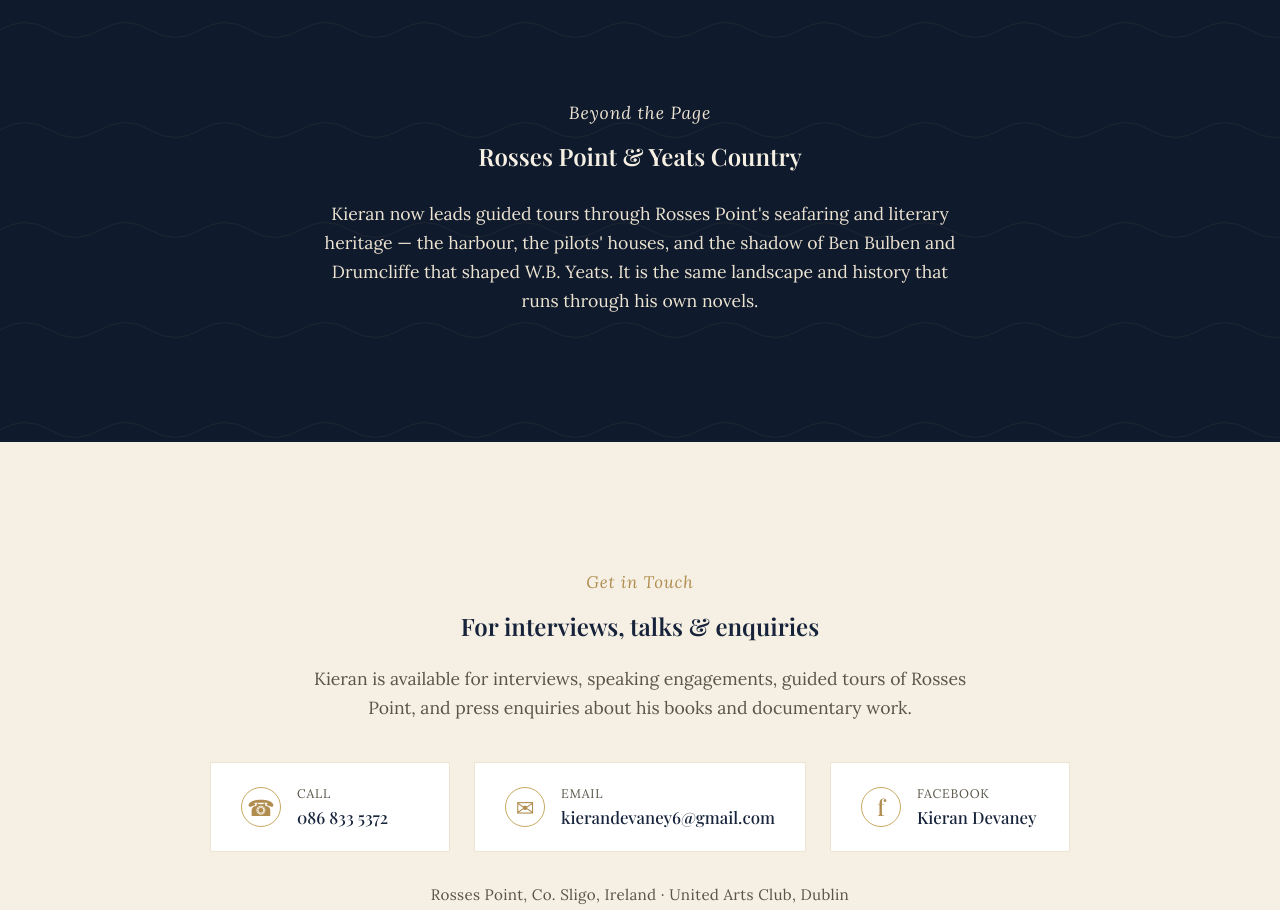
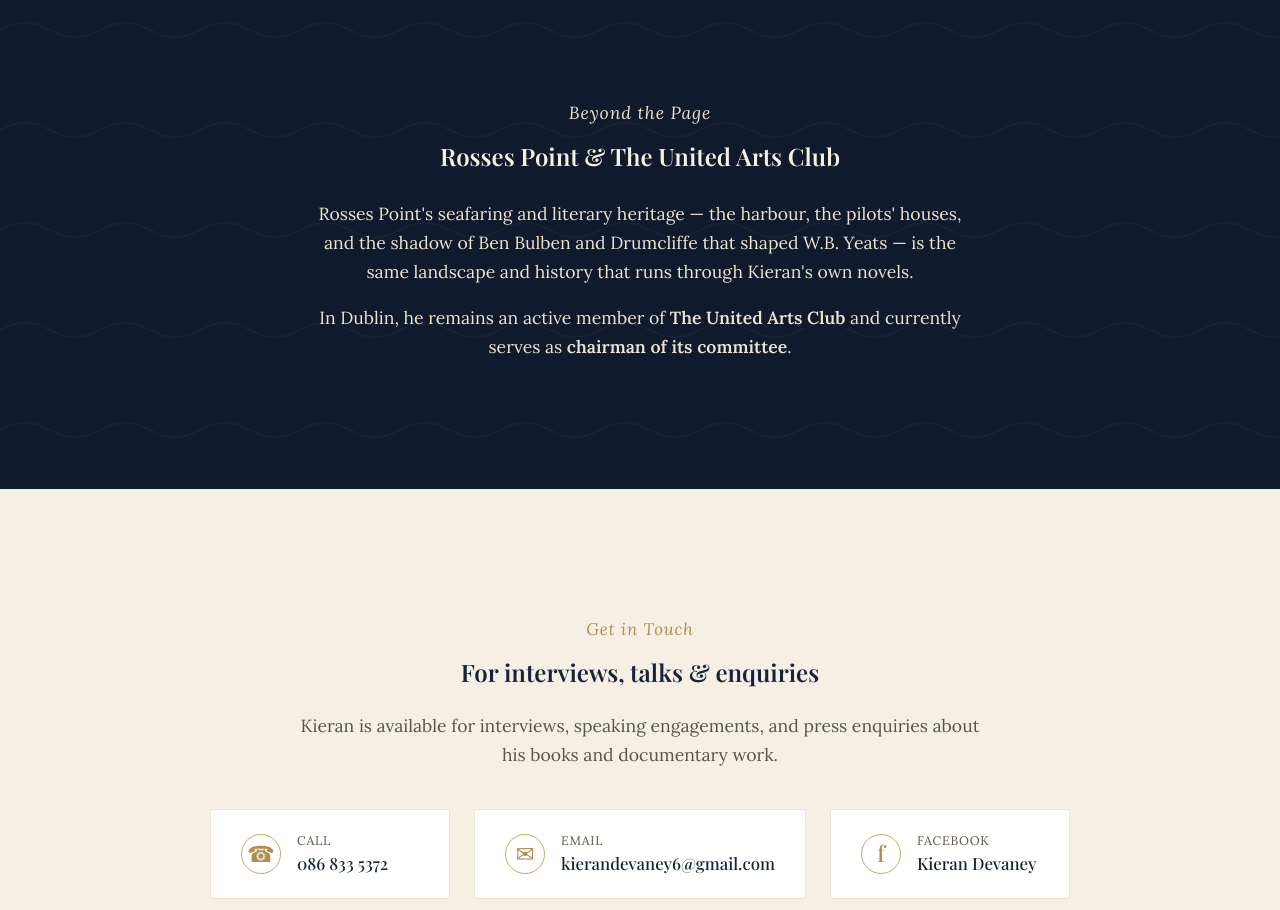
Before and after one commit to kevinr20041/KieranDevaney, a plain HTML site: page index.html in a window 1280 px wide. Shown: the part 5660-6570 px from the top of the page. Drawn offline with nearby package versions, Linux system fonts and the light colour scheme; a web font is replaced by a local one.

Commit message:
Remove guided tours references; add United Arts Club chairman role

```diff
--- a/index.html
+++ b/index.html
@@ -242,8 +242,9 @@
   <section class="section heritage">
     <div class="wrap heritage-inner">
       <p class="kicker kicker-light">Beyond the Page</p>
-      <h2 class="light-heading">Rosses Point &amp; Yeats Country</h2>
-      <p>Kieran now leads guided tours through Rosses Point's seafaring and literary heritage — the harbour, the pilots' houses, and the shadow of Ben Bulben and Drumcliffe that shaped W.B. Yeats. It is the same landscape and history that runs through his own novels.</p>
+      <h2 class="light-heading">Rosses Point &amp; The United Arts Club</h2>
+      <p>Rosses Point's seafaring and literary heritage — the harbour, the pilots' houses, and the shadow of Ben Bulben and Drumcliffe that shaped W.B. Yeats — is the same landscape and history that runs through Kieran's own novels.</p>
+      <p>In Dublin, he remains an active member of <strong>The United Arts Club</strong> and currently serves as <strong>chairman of its committee</strong>.</p>
     </div>
   </section>
 
@@ -252,7 +253,7 @@
     <div class="wrap contact-inner">
       <p class="kicker">Get in Touch</p>
       <h2>For interviews, talks &amp; enquiries</h2>
-      <p class="section-lede">Kieran is available for interviews, speaking engagements, guided tours of Rosses Point, and press enquiries about his books and documentary work.</p>
+      <p class="section-lede">Kieran is available for interviews, speaking engagements, and press enquiries about his books and documentary work.</p>
       <div class="contact-methods">
         <a href="tel:+353868335372" class="contact-method">
           <span class="contact-icon">☎</span>
```
